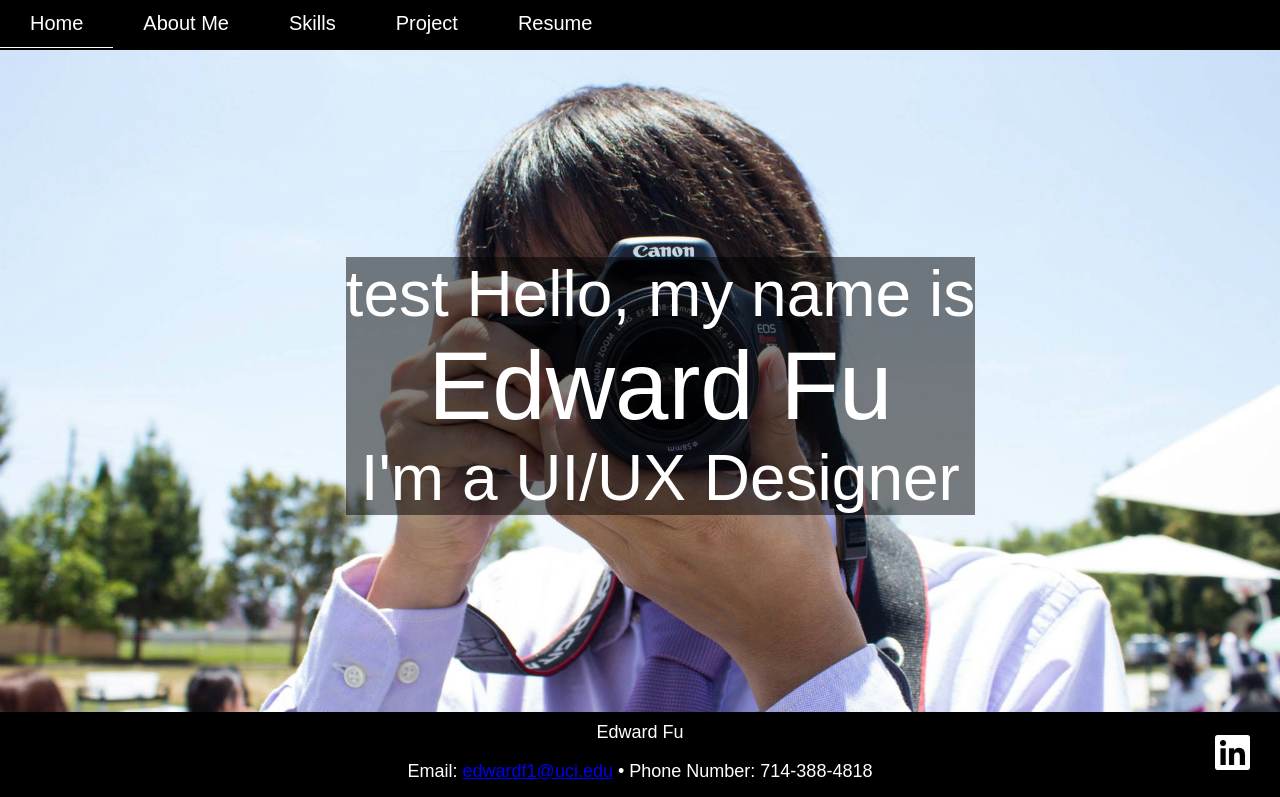
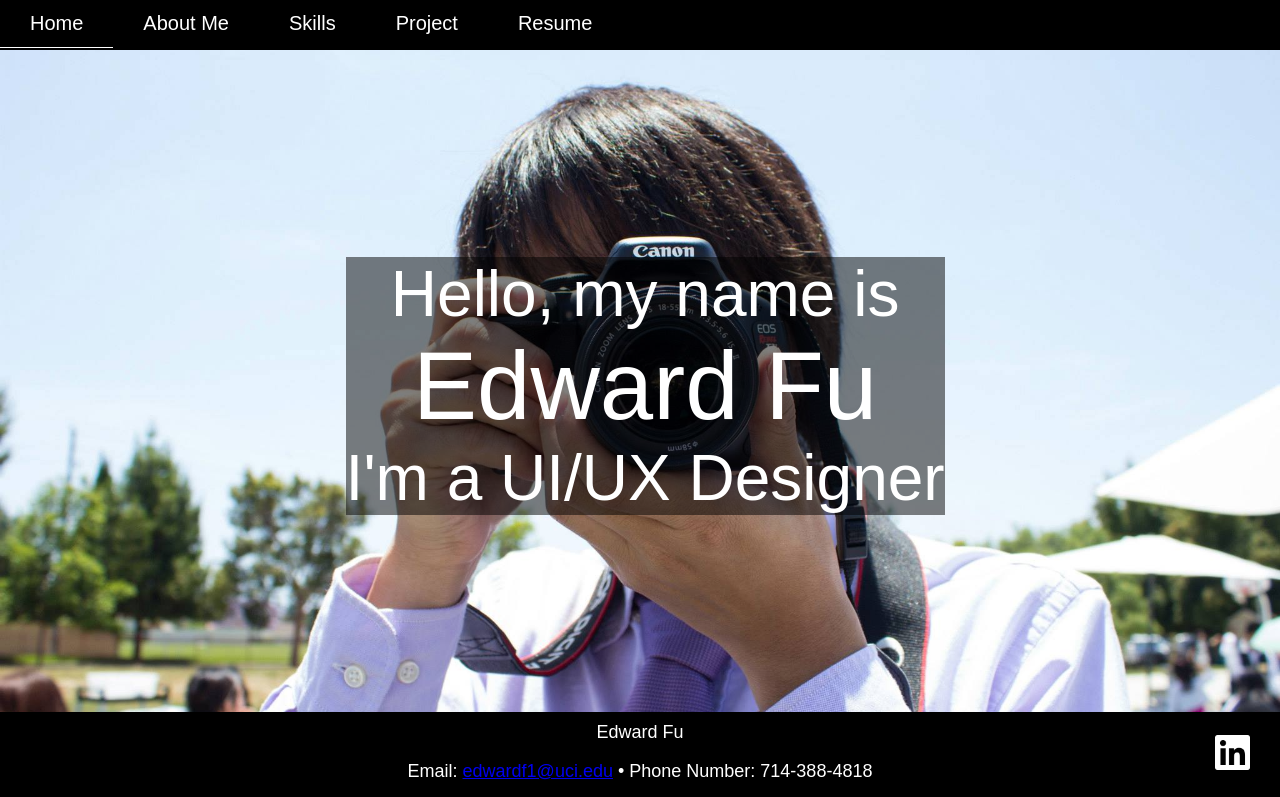
Before and after one commit to FruFu/portfolio, a plain HTML site: page index.html in a window 1280 px wide. Shown: the top 797 px of the page. Drawn offline with Linux system fonts and the light colour scheme.

Commit message:
reverse test

```diff
--- a/index.html
+++ b/index.html
@@ -20,7 +20,7 @@
 
 <div a name = "home" class="container">
   <a name = "home"><img class="Homeimg" src="./img/homepage.jpg" alt="HomePage picture">
-  <div class = "centered"> test Hello, my name is</br><span class='bigger'>Edward Fu</span></br>
+  <div class = "centered"> Hello, my name is </br><span class='bigger'>Edward Fu</span></br>
     I'm a UI/UX Designer
   </div>
 
```
